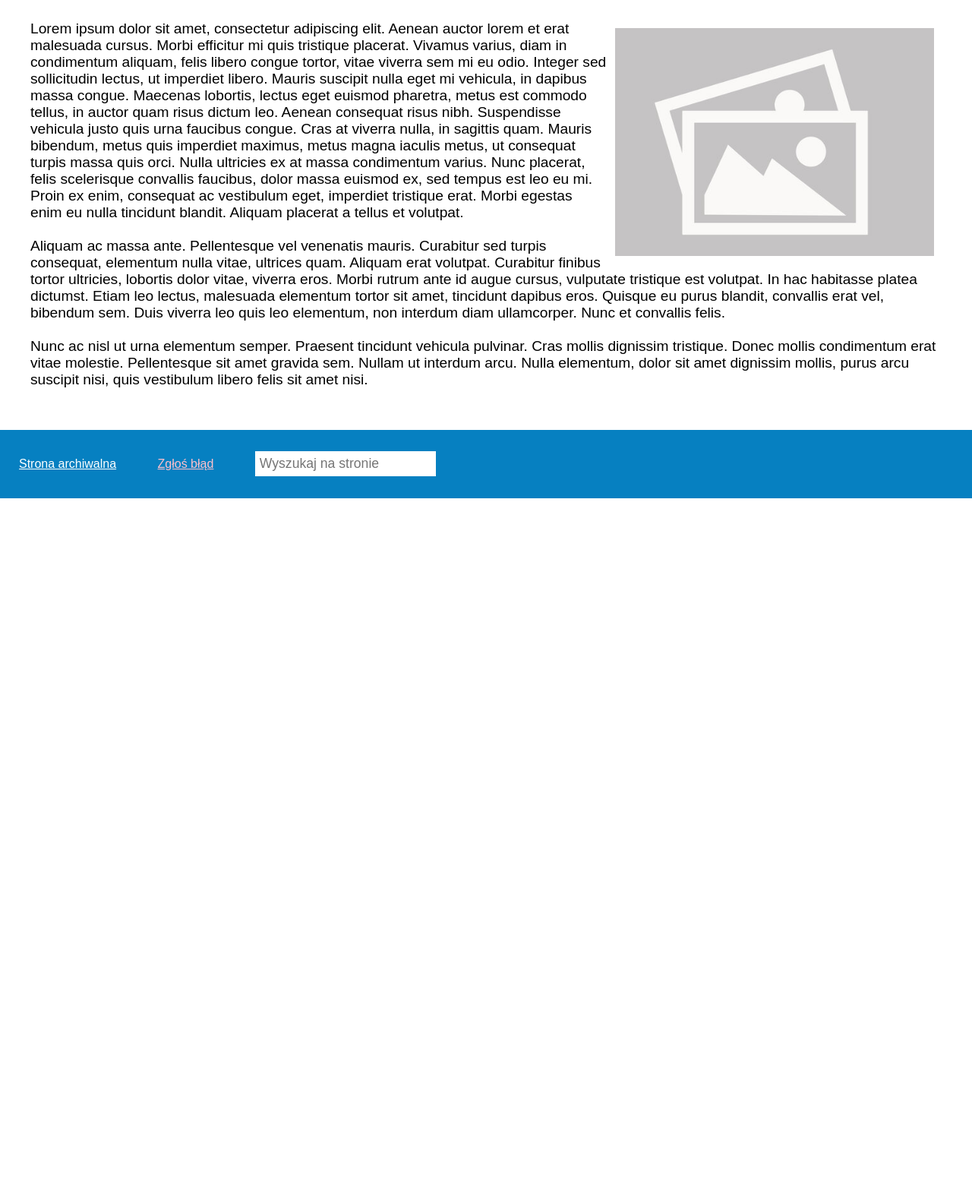
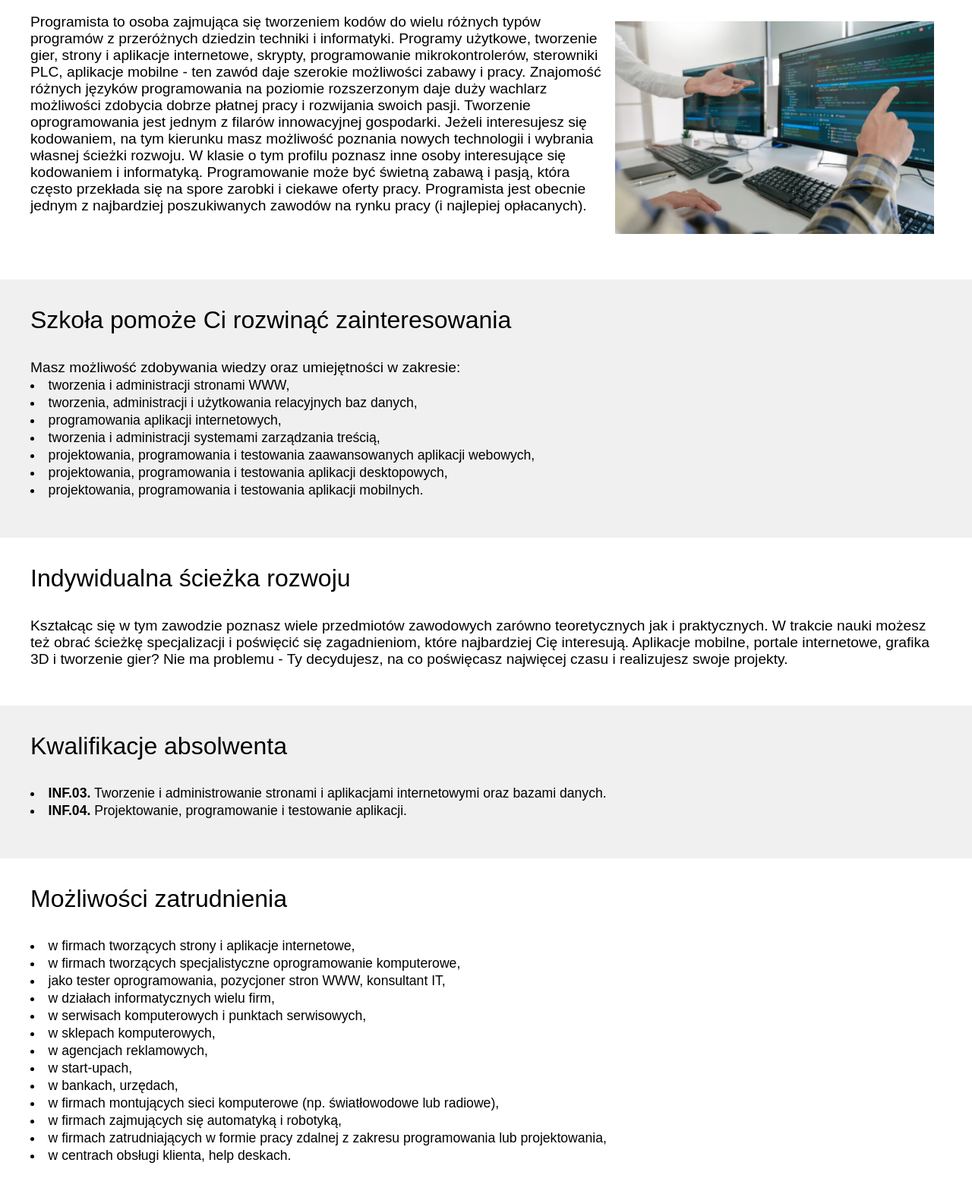
Before and after one commit to Julian9B/zseeim-frontend, a plain HTML site: page tprogrammer.html in a window 1280 px wide. Shown: the part 782-2346 px from the top of the page at 76% size. Before the commit the page ends 1438 px from the top, so only its background shows below. Drawn offline with nearby package versions, Linux system fonts and the light colour scheme.

Commit message:
Added content to the programmer page

```diff
--- a/styles/common.css
+++ b/styles/common.css
@@ -200,7 +200,7 @@ html {
 /*****************************************************/
 
 main section {
-    padding: 30px;
+    padding: 20px 30px 50px 30px;
     overflow: auto;
 }
 
@@ -220,10 +220,20 @@ main section h1 {
 
 main section p {
     font-size: 1.2rem;
-    padding: 25px 10px;
+    margin: 0 10px;
 }
 
-main section p img {
+main section ul {
+    font-size: 1.1rem;
+    list-style-position: inside;
+    margin-left: 10px;
+}
+
+main section ul li {
+    margin: 2px 0;
+}
+
+main section .textImage {
     float: right;
     width: 35%;
     padding: 10px;
@@ -262,7 +272,7 @@ main section .containerList .largeThumbnailContainer:hover {
 }
 
 main section .containerList .smallThumbnailContainer {
-    height: 14vw;
+    height: 30vh;
     width: 12.5vw;
     border-radius: 5px;
 }
--- a/styles/subpage.css
+++ b/styles/subpage.css
@@ -14,7 +14,7 @@
 /*****************************************************/
 
 header {
-    height: calc(100vh - 191.5px);
+    height: calc(100vh - 170px);
     display: flex;
     justify-content: center;
     vertical-align: middle;
@@ -29,5 +29,5 @@ header img {
 /*****************************************************/
 
 main section h1 {
-    min-height: 50px;
+    min-height: 55px;
 }
--- a/tprogrammer.html
+++ b/tprogrammer.html
@@ -343,7 +343,7 @@
     </div>
 
     <header>
-        <img src="images/pictures/placeholder.jpg" alt="...">
+        <img src="images/pictures/technik_programista.webp" alt="...">
     </header>
 
     <div class="accessibility">
@@ -362,28 +362,120 @@
         <section class="content">
             <h1>Technik programista</h1>
             <p>
-                <img src="images/pictures/placeholder.jpg" alt="">
-                Lorem ipsum dolor sit amet, consectetur adipiscing elit. Aenean auctor lorem et erat malesuada cursus.
-                Morbi efficitur mi quis tristique placerat. Vivamus varius, diam in condimentum aliquam, felis libero
-                congue tortor, vitae viverra sem mi eu odio. Integer sed sollicitudin lectus, ut imperdiet libero.
-                Mauris suscipit nulla eget mi vehicula, in dapibus massa congue. Maecenas lobortis, lectus eget euismod
-                pharetra, metus est commodo tellus, in auctor quam risus dictum leo. Aenean consequat risus nibh.
-                Suspendisse vehicula justo quis urna faucibus congue. Cras at viverra nulla, in sagittis quam. Mauris
-                bibendum, metus quis imperdiet maximus, metus magna iaculis metus, ut consequat turpis massa quis orci.
-                Nulla ultricies ex at massa condimentum varius. Nunc placerat, felis scelerisque convallis faucibus,
-                dolor massa euismod ex, sed tempus est leo eu mi. Proin ex enim, consequat ac vestibulum eget, imperdiet
-                tristique erat. Morbi egestas enim eu nulla tincidunt blandit. Aliquam placerat a tellus et
-                volutpat.<br><br>Aliquam ac massa ante. Pellentesque vel venenatis mauris. Curabitur sed turpis
-                consequat, elementum nulla vitae, ultrices quam. Aliquam erat volutpat. Curabitur finibus tortor
-                ultricies, lobortis dolor vitae, viverra eros. Morbi rutrum ante id augue cursus, vulputate tristique
-                est volutpat. In hac habitasse platea dictumst. Etiam leo lectus, malesuada elementum tortor sit amet,
-                tincidunt dapibus eros. Quisque eu purus blandit, convallis erat vel, bibendum sem. Duis viverra leo
-                quis leo elementum, non interdum diam ullamcorper. Nunc et convallis felis.<br><br> Nunc ac nisl ut urna
-                elementum semper. Praesent tincidunt vehicula pulvinar. Cras mollis dignissim tristique. Donec mollis
-                condimentum erat vitae molestie. Pellentesque sit amet gravida sem. Nullam ut interdum arcu. Nulla
-                elementum, dolor sit amet dignissim mollis, purus arcu suscipit nisi, quis vestibulum libero felis sit
-                amet nisi.
+                <img src="images/pictures/programista2.webp" alt="Programowanie w praktyce" class="textImage">
+                Programista to osoba zajmująca się tworzeniem kodów do wielu różnych typów programów z przeróżnych
+                dziedzin techniki i informatyki.
+                Programy użytkowe, tworzenie gier, strony i aplikacje internetowe, skrypty, programowanie
+                mikrokontrolerów, sterowniki PLC, aplikacje mobilne - ten zawód daje szerokie
+                możliwości zabawy i pracy. Znajomość różnych języków programowania na poziomie rozszerzonym daje duży
+                wachlarz możliwości zdobycia dobrze płatnej pracy i rozwijania swoich pasji.
+                Tworzenie oprogramowania jest jednym z filarów innowacyjnej gospodarki. Jeżeli interesujesz się
+                kodowaniem, na tym kierunku masz możliwość poznania nowych technologii i wybrania
+                własnej ścieżki rozwoju. W klasie o tym profilu poznasz inne osoby interesujące się kodowaniem i
+                informatyką. Programowanie może być świetną zabawą i pasją, która często przekłada się
+                na spore zarobki i ciekawe oferty pracy. Programista jest obecnie jednym z najbardziej poszukiwanych
+                zawodów na rynku pracy (i najlepiej opłacanych).
             </p>
+        </section>
+
+        <section class="content">
+            <h1>Szkoła pomoże Ci rozwinąć zainteresowania</h1>
+            <p>Masz możliwość zdobywania wiedzy oraz umiejętności w zakresie:</p>
+            <ul>
+                <li>tworzenia i administracji stronami WWW,</li>
+                <li>tworzenia, administracji i użytkowania relacyjnych baz danych,</li>
+                <li>programowania aplikacji internetowych,</li>
+                <li>tworzenia i administracji systemami zarządzania treścią,</li>
+                <li>projektowania, programowania i testowania zaawansowanych aplikacji webowych,</li>
+                <li>projektowania, programowania i testowania aplikacji desktopowych,</li>
+                <li>projektowania, programowania i testowania aplikacji mobilnych.</li>
+            </ul>
+        </section>
+
+        <section class="content">
+            <h1>Indywidualna ścieżka rozwoju</h1>
+            <p>
+                Kształcąc się w tym zawodzie poznasz wiele przedmiotów zawodowych zarówno teoretycznych jak i
+                praktycznych.
+                W trakcie nauki możesz też obrać ścieżkę specjalizacji i poświęcić się zagadnieniom, które najbardziej
+                Cię interesują.
+                Aplikacje mobilne, portale internetowe, grafika 3D i tworzenie gier? Nie ma problemu - Ty decydujesz, na
+                co poświęcasz najwięcej czasu i realizujesz swoje projekty.
+            </p>
+        </section>
+
+        <section class="content">
+            <h1>Kwalifikacje absolwenta</h1>
+            <ul>
+                <li><strong>INF.03.</strong> Tworzenie i administrowanie stronami i aplikacjami internetowymi oraz
+                    bazami danych.</li>
+                <li><strong>INF.04.</strong> Projektowanie, programowanie i testowanie aplikacji.</li>
+            </ul>
+        </section>
+
+        <section class="content">
+            <h1>Możliwości zatrudnienia</h1>
+            <ul>
+                <li>w firmach tworzących strony i aplikacje internetowe,</li>
+                <li>w firmach tworzących specjalistyczne oprogramowanie komputerowe,</li>
+                <li>jako tester oprogramowania, pozycjoner stron WWW, konsultant IT,</li>
+                <li>w działach informatycznych wielu firm,</li>
+                <li>w serwisach komputerowych i punktach serwisowych,</li>
+                <li>w sklepach komputerowych,</li>
+                <li>w agencjach reklamowych,</li>
+                <li>w start-upach,</li>
+                <li>w bankach, urzędach,</li>
+                <li>w firmach montujących sieci komputerowe (np. światłowodowe lub radiowe),</li>
+                <li>w firmach zajmujących się automatyką i robotyką,</li>
+                <li>w firmach zatrudniających w formie pracy zdalnej z zakresu programowania lub projektowania,</li>
+                <li>w centrach obsługi klienta, help deskach.</li>
+            </ul>
+        </section>
+
+        <section class="content">
+            <h1>Perspektywa rozwoju naukowego</h1>
+            <p>
+                Informatykę i kierunki z nią związane można studiować na politechnikach, uniwersytetach i innych
+                uczelniach wyższych.
+                Ukończenie naszego technikum jest dobrym przygotowaniem do dalszego kształcenia. W czasie studiów można
+                zdobyć tytuł licencjata,
+                inżyniera czy magistra informatyki. To jednak nie koniec edukacji - ze względu na szybki rozwój branży
+                warto uczyć się i rozwijać
+                umiejętności zawodowe przez całe życie. Bardzo ważna jest otwartość na zmiany i umiejętność wdrażania
+                nowych rozwiązań w codziennej pracy.
+            </p>
+        </section>
+
+        <section class="content">
+            <h1>Atuty kadry pedagogicznej i szkoły</h1>
+            <ul>
+                <li>Profesjonalna kadra pedagogiczna,</li>
+                <li>Wysoka zdawalność egzaminu maturalnego i zawodowego,</li>
+                <li>Nauczyciele będący egzaminatorami maturalnymi i zawodowymi,</li>
+                <li>Pomoc pedagogiczna w adaptacji oraz rozwiązywaniu problemów,</li>
+                <li>Nowoczesne pracownie komputerowe,</li>
+                <li>Wi-Fi na terenie szkoły,</li>
+                <li>Bardzo dobrze wyposażona baza dydaktyczna,</li>
+                <li>Biblioteka wyposażona w literaturę zawodową,</li>
+                <li>Praktyki zawodowe przygotowujące do pracy w różnych sektorach gospodarki,</li>
+                <li>Możliwość uzyskania certyfikatu CISCO.</li>
+            </ul>
+        </section>
+
+        <section class="content">
+            <h1>Oferta zajęć pozalekcyjnych</h1>
+            <p>Dla zawodu technik programista proponujemy dodatkowe zajęcia w następujących dziedzinach:</p>
+            <ul>
+                <li>Technologie mobilne,</li>
+                <li>Tworzenie gier komputerowych,</li>
+                <li>Akademia CISCO,</li>
+                <li>Grafika komputerowa 2D i 3D, druk 3D,</li>
+                <li>Programowanie sterowników przemysłowych PLC,</li>
+                <li>Pakiety biurowe - poziom zaawansowany,</li>
+                <li>Pierwsze kroki w elektronice,</li>
+                <li>Programowanie mikrokontrolerów,</li>
+                <li>Nowoczesne systemy zabezpieczeń.</li>
+            </ul>
         </section>
     </main>
 
```
Also changed, not shown: electrician.html (+1 -1 lines), images/pictures/programista2.webp (added), images/pictures/technik_programista.webp (added).
